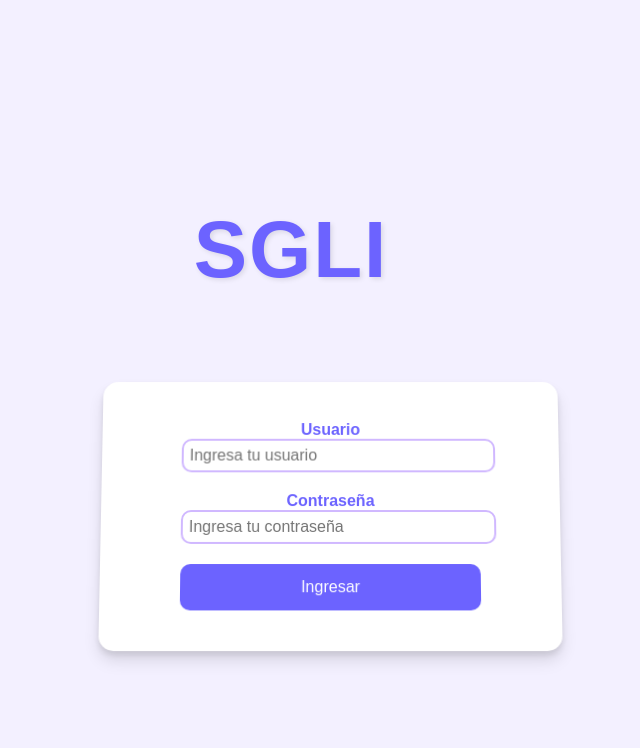
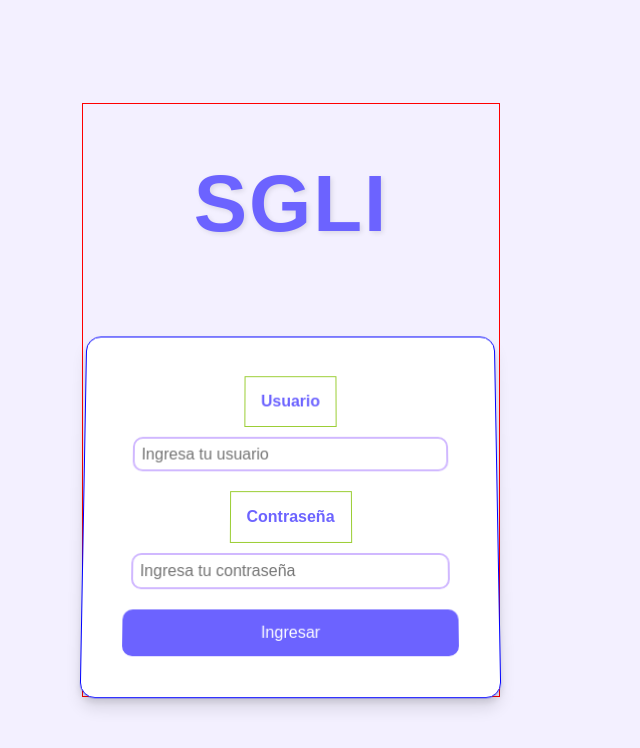
Before and after one commit to CharlsHL/SGLI, an Angular app: page /login in a window 1280 px wide. Shown: the top 748 px of the page, without its empty margins (349-989 px from the left). Built offline with nearby package versions, Linux system fonts and the light colour scheme.

Commit message:
Cambios en LogIn

```diff
--- a/src/app/componentes/login/login.component.css
+++ b/src/app/componentes/login/login.component.css
@@ -17,19 +17,18 @@
     flex-direction: column;
     display: flex;
     justify-content: center;
+    border: red thin solid;
 }
 
-
 .login-card {
-    display: flex;
-    justify-content: center;
+  border: blue thin solid;
     background-color: #ffffff; /* Blanco */
     border-radius: 15px;
     padding: 40px;
     box-shadow: 0 10px 15px rgba(0, 0, 0, 0.1), 0 4px 6px rgba(0, 0, 0, 0.1);
     transform: perspective(1000px) rotateX(5deg); /* Efecto 3D */
     transition: all 0.3s ease-in-out;
-    width: 100%;
+    width: auto;
     max-width: 400px; /* Máxima anchura */
     text-align: center; /* Asegura que el contenido de la tarjeta esté centrado */
 }
@@ -54,7 +53,11 @@
     font-size: 16px; /* Tamaño de fuente aumentado */
     color: #6c63ff; /* Violeta claro */
     font-weight: 600; /* Negrita */
-    margin-bottom: 5px;
+    margin-bottom: 10px;
+    padding: 1rem;
+  border: yellowgreen thin solid;
+  display: inline-block;
+
   }
 
   .form-control {
@@ -62,8 +65,9 @@
     border-radius: 10px;
     padding: 2%;
     font-size: 16px;
-    width: 100%;
-    transition: all 0.3s ease;
+    width: 90%;
+    transition: all 0.3s ease-in-out;
+
   }
 
   .form-control:focus {
```
